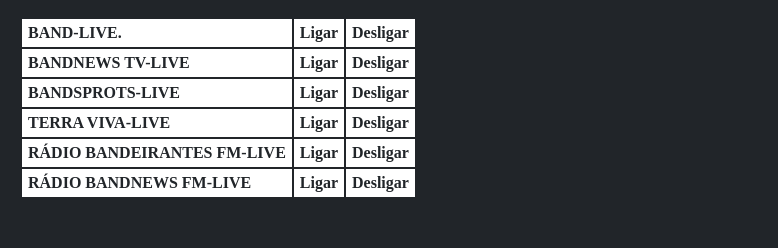
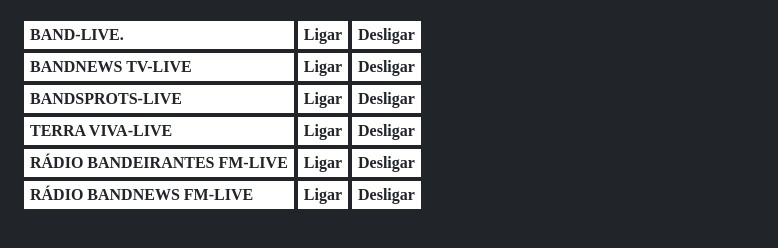
Before and after one commit to danizelrocha/Desafio-dois, a plain HTML site: page Site desafio-dois/index.html in a window 1280 px wide. Shown: the part 182-430 px from the top of the page, without its empty margins (0-778 px from the left). Drawn offline with Linux system fonts and the light colour scheme.

Commit message:
Update style.css

```diff
--- a/Site desafio-dois/style.css
+++ b/Site desafio-dois/style.css
@@ -36,7 +36,7 @@ tbody {
 }
 
 td {
-    border: 2px solid #212529;
+    border: 4px solid #212529;
     color: #212529;
     padding: 6px 6px;
     font-style: normal;
```
